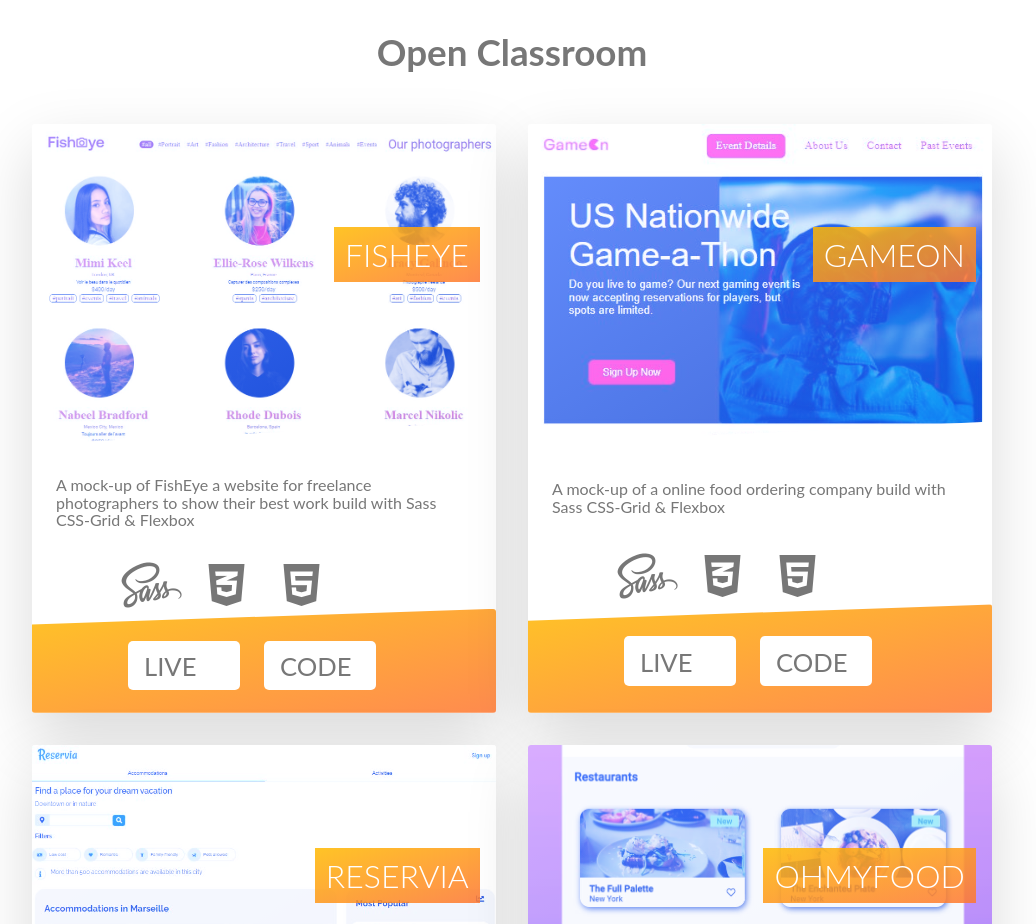
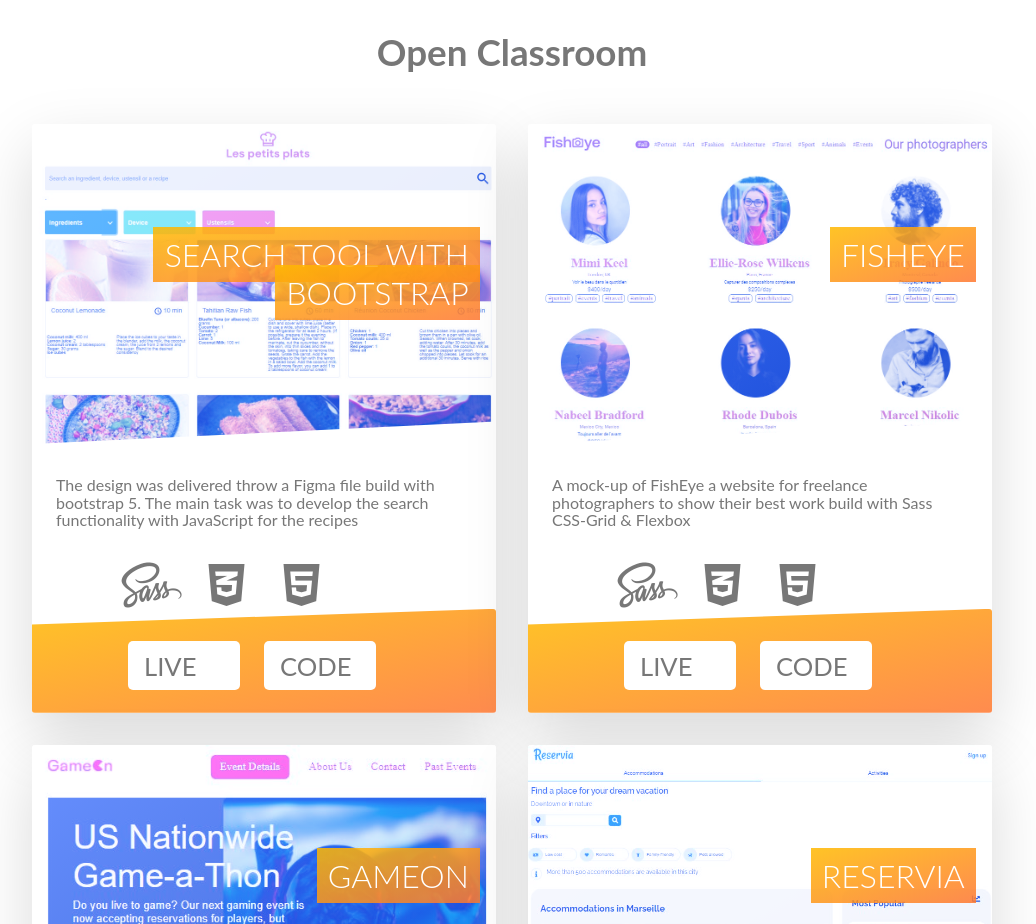
Before and after one commit to GrigoriSchneider/grigorischneider.github.io, a website: page index.html in a window 1280 px wide. Shown: the part 780-1704 px from the top of the page, without its empty margins (0-1036 px from the left). Drawn offline with Linux system fonts and the light colour scheme.

Commit message:
updated version with search tool project with bootstrap 5

```diff
--- a/index.html
+++ b/index.html
@@ -51,6 +51,36 @@
 
     <div class="section-oc" id="ocprojects">
         <h2 class="heading-secondary">Open Classroom</h2>
+
+        <div class="card card11">
+
+            <div class="card__picture card__picture--11">
+                &nbsp;
+            </div>
+
+            <h4 class="card__heading">
+                <span class="card__heading-span card__heading-span--1">Search Tool with Bootstrap</span>
+            </h4>
+
+            <div class="card__text">
+                <p>The design was delivered throw a Figma file build with bootstrap 5. The main task was to develop the
+                    search functionality with JavaScript for the recipes </p>
+            </div>
+
+            <div class="card__details">
+                <i class="fab fa-sass"></i>
+                <i class="fab fa-css3-alt"></i>
+                <i class="fab fa-html5"></i>
+            </div>
+
+            <div class="card__cta">
+
+                <a href="https://grigorischneider.github.io/Develop-a-Search-Tool-with-Bootstrap/"
+                    class="btn btn--white btn1" target="_blank">Live</a>
+                <a href="https://github.com/GrigoriSchneider/Develop-a-Search-Tool-with-Bootstrap" target="_blank"
+                    class="btn btn--white btn2">Code</a>
+            </div>
+        </div>
 
         <div class="card card10">
 
--- a/sass/base/_card.scss
+++ b/sass/base/_card.scss
@@ -112,6 +112,13 @@
                 $color-primary-dark
             ), url(../img/fisheye.jpg);
         }
+        &--11 {
+            background-image:   linear-gradient(
+                to right bottom,
+                $color-primary-light,
+                $color-primary-dark
+            ), url(../img/search_tool.jpg);
+        }
     }
 
     //
--- a/sass/base/_ocprojects.scss
+++ b/sass/base/_ocprojects.scss
@@ -25,22 +25,27 @@
         grid-template-columns: 1fr 26rem  26rem 26rem  1fr;
 
         .card7{
-            grid-column: 2/3;
-        }
-        .card8{
-            grid-column: 4/5;
-            grid-row: 2;
-        }
-        .card9{
             grid-column: 3/4;
 
         }
+        .card8{
+            grid-column: 2/3;
+            grid-row: 3;
+
+        }
+        .card9{
+            grid-column: 4/5;
+
+
+        }
         .card10{
+            grid-column: 3/4;
+
+        }
+        .card11{
             grid-column: 2/3;
+
         }
-    //     .card3{
-    //         grid-column: 4/5;
-    //     }
     //     .card4{
     //         grid-column: 2/3;
     //     }
```
Also changed, not shown: css/style.css, img/search_tool.jpg (added).
